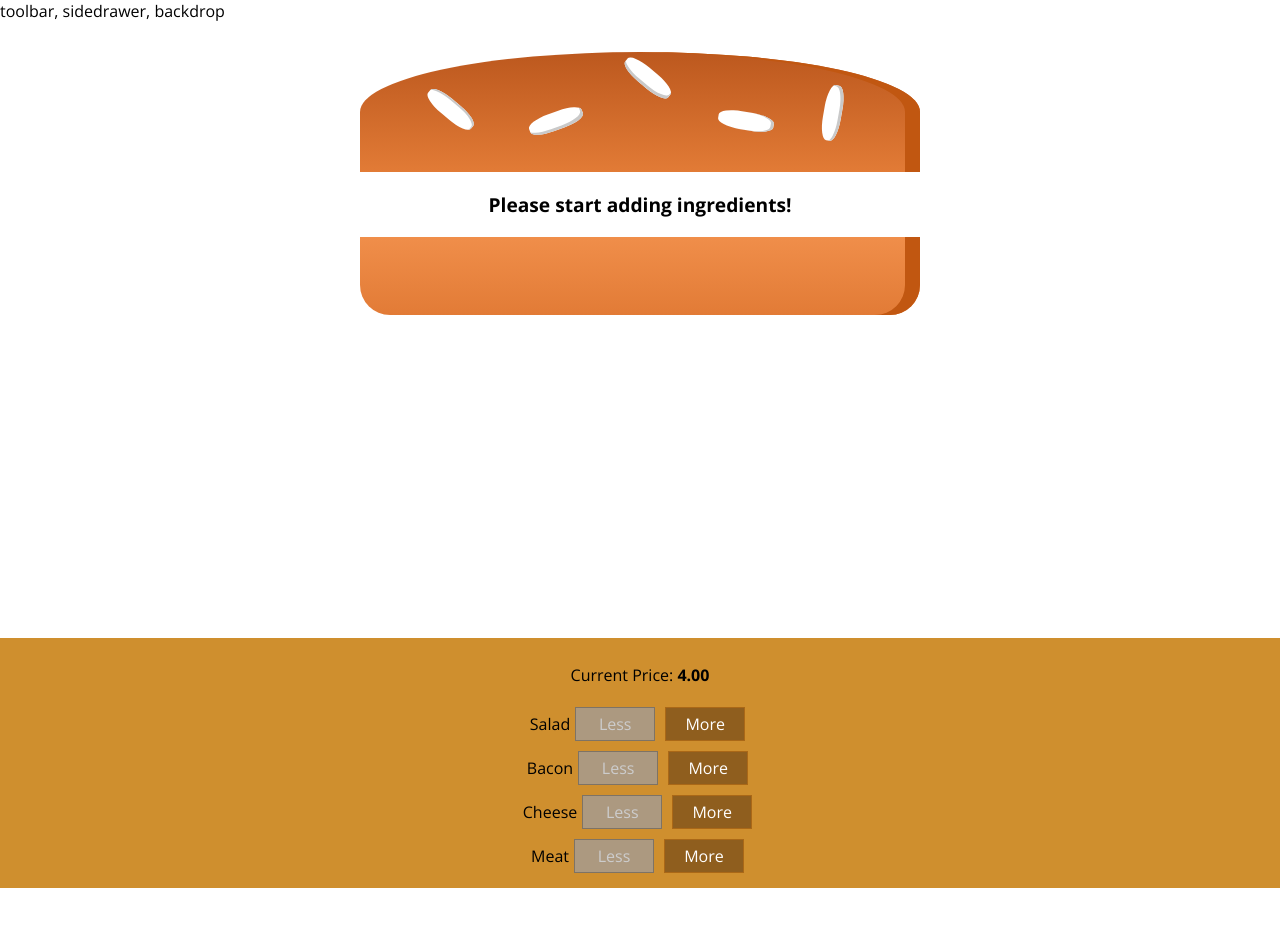
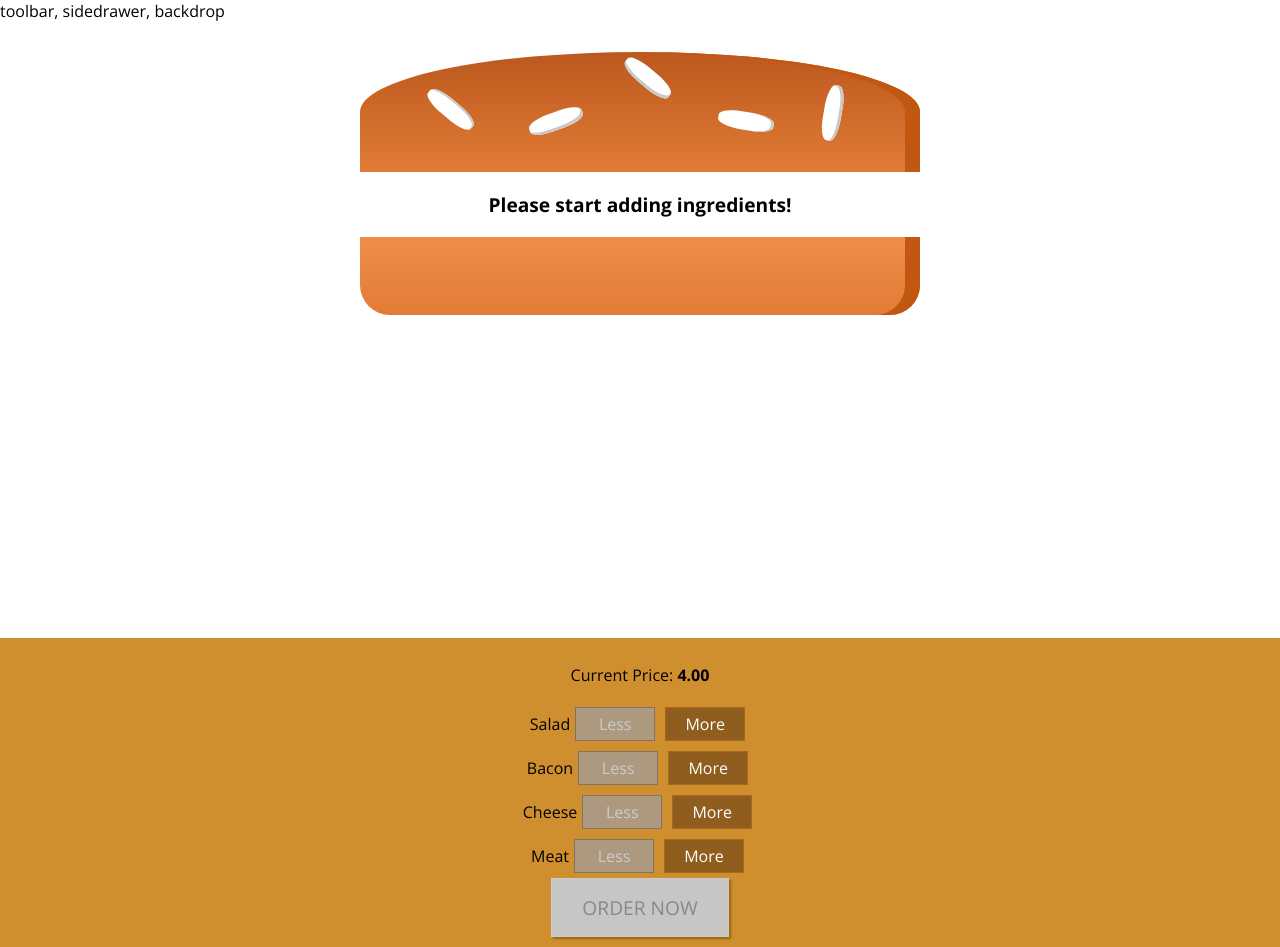
Before and after one commit to lchan217/burger-builder-codealong, a React app: page / in a window 1280 px wide. Before the commit the page ends 888 px from the top, so only its background shows below. Built offline with nearby package versions, Linux system fonts and the light colour scheme.

Commit message:
add modal for checking out

```diff
--- a/src/components/BuildControls/BuildControls.css
+++ /dev/null
@@ -1,10 +0,0 @@
-.BuildControls {
-  width: 100%;
-  background-color: #cf8f2e;
-  display: flex;
-  flex-direction: column;
-  align-items: center;
-  box-shadow: 0 2px 1px #ccc;
-  margin: auto;
-  padding: 10px 0;
-}
--- /dev/null
+++ b/src/components/Burger/BuildControls/BuildControls.css
@@ -0,0 +1,52 @@
+.BuildControls {
+  width: 100%;
+  background-color: #cf8f2e;
+  display: flex;
+  flex-direction: column;
+  align-items: center;
+  box-shadow: 0 2px 1px #ccc;
+  margin: auto;
+  padding: 10px 0;
+}
+
+.OrderButton {
+  background-color: #dad735;
+  outline: none;
+  cursor: pointer;
+  border: 1px solid #966909;
+  color: #966909;
+  font-family: inherit;
+  font-size: 1.2em;
+  padding: 15px 30px;
+  box-shadow: 2px 2px 2px #966909;
+}
+
+.OrderButton:hover,
+.OrderButton:active {
+  background-color: #a0db41;
+  border: 1px solid #966909;
+  color: #966909;
+}
+
+.OrderButton:disabled {
+  background-color: #c7c6c6;
+  cursor: not-allowed;
+  border: 1px solid #ccc;
+  color: #888888;
+}
+
+.OrderButton:not(:disabled) {
+  animation: enable 0.3s linear;
+}
+
+@keyframes enable {
+  0% {
+    transform: scale(1);
+  }
+  60% {
+    transform: scale(1.1);
+  }
+  100% {
+    transform: scale(1);
+  }
+}
--- a/src/components/BuildControls/BuildControls.js
+++ b/src/components/Burger/BuildControls/BuildControls.js
@@ -23,6 +23,10 @@
           removed={() => props.ingredientRemoved(control.type)}
           disabled={props.disabled[control.type]} />
       ))}
+      <button
+        className={classes.OrderButton}
+        disabled={!props.purchasable}
+        onClick={props.ordered}>ORDER NOW</button>
     </div>
   );
 };
--- /dev/null
+++ b/src/components/Burger/OrderSummary/OrderSummary.js
@@ -0,0 +1,27 @@
+import React from 'react';
+import Aux from '../../../hoc/Aux'
+const orderSummary = (props) => {
+  // WANT: <li>salad: 1</li> <li>cheese: 2</li> etc
+  // Object.keys(props.ingredients) = ["salad", "bacon", "cheese", "meat"]
+  const ingredientSummary = Object.keys(props.ingredients)
+    .map(igKey => {
+      return (
+        <li key={igKey}>
+          <span style={{textTransform: 'capitalize'}}>{igKey}</span>: {props.ingredients[igKey]}
+        </li>
+      )
+    })
+
+  return (
+    <Aux>
+      <h3>Your Order</h3>
+      <p>Ingredients</p>
+      <ul>
+        {ingredientSummary}
+      </ul>
+      <p>Continue to Checkout?</p>
+    </Aux>
+  );
+};
+
+export default orderSummary;
--- /dev/null
+++ b/src/components/UI/Modal/Modal.css
@@ -0,0 +1,20 @@
+.Modal {
+  position: fixed;
+  z-index: 500;
+  background-color: white;
+  width: 70%;
+  border: 1px solid #ccc;
+  box-shadow: 1px 1px 1px black;
+  padding: 16px;
+  left: 15%;
+  top: 30%;
+  box-sizing: border-box;
+  transition: all 0.3s ease-out;
+}
+
+@media (min-width: 600px) {
+  .Modal {
+    width: 500px;
+    left: calc(50% - 250px);
+  }
+}
--- /dev/null
+++ b/src/components/UI/Modal/Modal.js
@@ -0,0 +1,18 @@
+import React from 'react';
+
+import classes from './Modal.css'
+
+const modal = (props) => {
+  return (
+    <div
+      className={classes.Modal}
+      style={{
+        transform: props.show ? 'translateY(0)' : 'translateY(-100vh)',
+        opacity: props.show ? '1': '0'
+      }}>
+      {props.children}
+    </div>
+  )
+};
+
+export default modal;
--- a/src/containers/BurgerBuilder/BurgerBuilder.js
+++ b/src/containers/BurgerBuilder/BurgerBuilder.js
@@ -1,7 +1,9 @@
 import React, { Component } from 'react';
 import Aux from '../../hoc/Aux'
 import Burger from '../../components/Burger/Burger'
-import BuildControls from '../../components/BuildControls/BuildControls'
+import BuildControls from '../../components/Burger/BuildControls/BuildControls'
+import Modal from '../../components/UI/Modal/Modal'
+import OrderSummary from '../../components/Burger/OrderSummary/OrderSummary'
 
 const INGREDIENT_PRICES = {
   salad: 0.5,
@@ -18,7 +20,21 @@
       cheese: 0,
       meat: 0
     },
-    totalPrice: 4
+    totalPrice: 4,
+    purchasable: false,
+    purchasing: false
+  }
+
+  updatePurchaseState(ingredients) {
+    const sum = Object.keys(ingredients)
+      .map(igKey => {
+        return ingredients[igKey]
+      })
+      .reduce((sum, el) => {
+        return sum + el
+      }, 0)
+
+      this.setState({ purchasable: sum > 0 })
   }
 
   addIngredientHandler = (type) => {
@@ -39,6 +55,8 @@
       ingredients: updatedIngredients,
       totalPrice: newPrice
      })
+
+    this.updatePurchaseState(updatedIngredients)
   }
 
   removeIngredientHanlder = (type) => {
@@ -63,6 +81,12 @@
       ingredients: updatedIngredients,
       totalPrice: newPrice
      })
+
+     this.updatePurchaseState(updatedIngredients)
+  }
+
+  purchaseHandler = () => {
+    this.setState({ purchasing: true })
   }
 
   render() {
@@ -76,12 +100,17 @@
 
     return (
       <Aux>
+        <Modal show={this.state.purchasing}>
+          <OrderSummary ingredients={this.state.ingredients}/>
+        </Modal>
         <Burger ingredients={this.state.ingredients}/>
         <BuildControls
           ingredientAdded={this.addIngredientHandler}
           ingredientRemoved={this.removeIngredientHanlder}
           disabled={disabledInfo}
-          price={this.state.totalPrice} />
+          price={this.state.totalPrice}
+          purchasable={this.state.purchasable}
+          ordered={this.purchaseHandler} />
       </Aux>
     );
   }
```
Also changed, not shown: src/components/Burger/BuildControls/BuildControl/BuildControl.css (renamed from src/components/BuildControls/BuildControl/BuildControl.css), src/components/Burger/BuildControls/BuildControl/BuildControl.js (renamed from src/components/BuildControls/BuildControl/BuildControl.js), src/components/UI/Backdrop/Backdrop.js (added).
